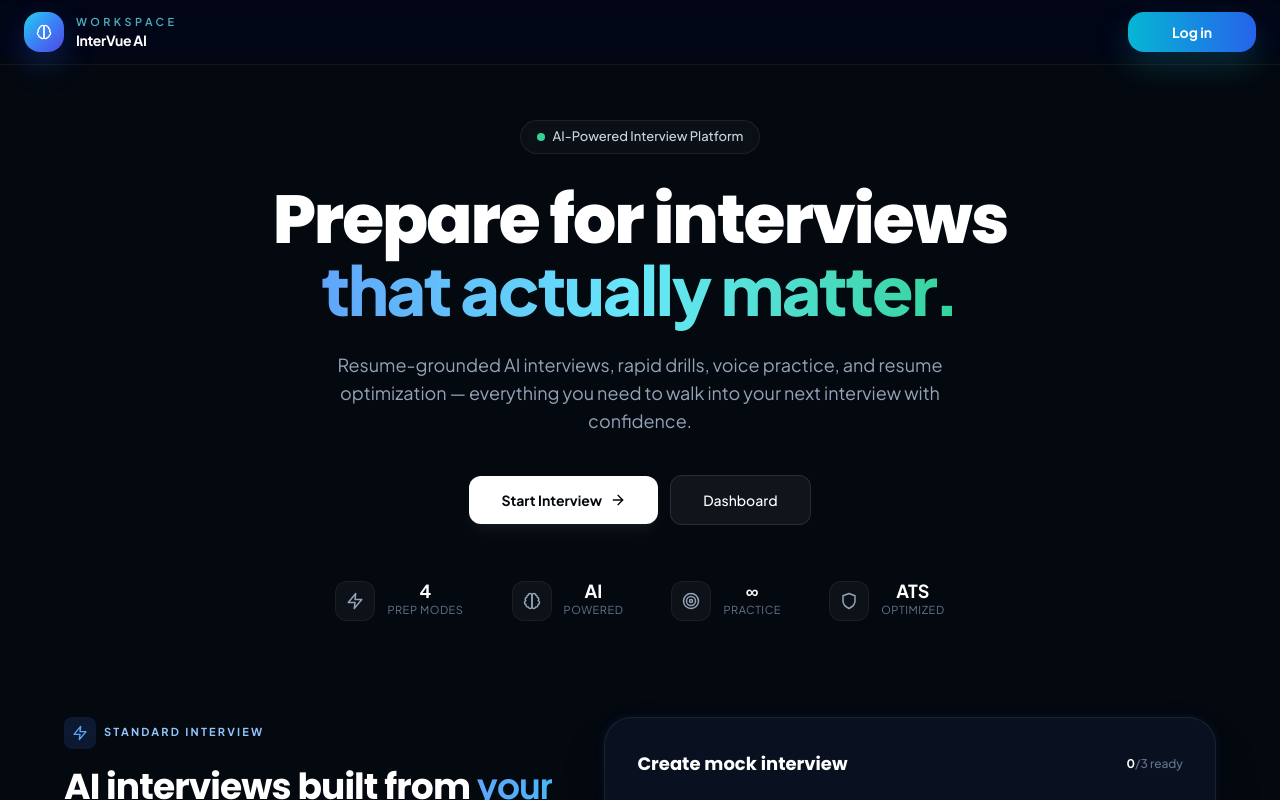
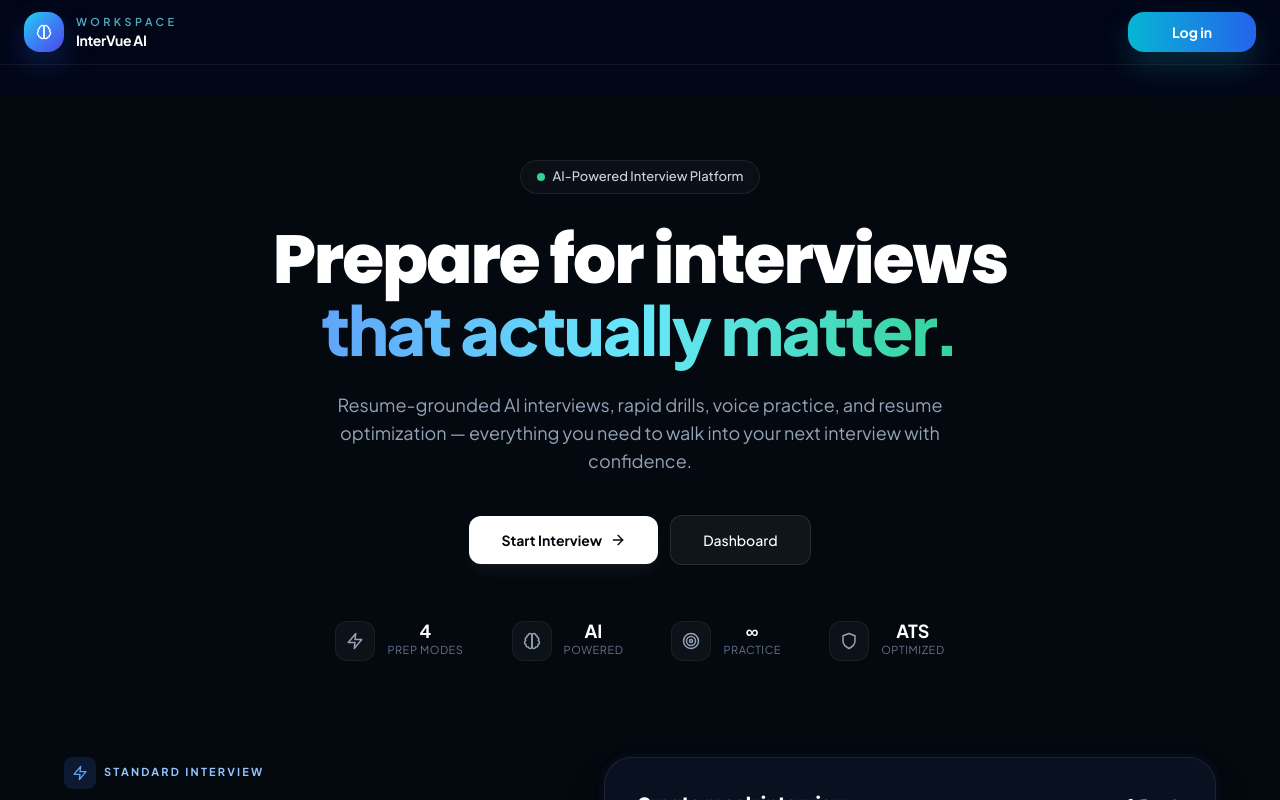
Before and after one commit to Faisaldarjee/InterVue-AI, a React (Create React App) app in the folder frontend/: page / in a window 1280 px wide. Shown: the top 800 px of the page. Built offline with nearby package versions, Linux system fonts and the light colour scheme; no server answers.

Commit message:
Fix navbar spacing to prevent page content overlap

```diff
--- a/frontend/src/App.js
+++ b/frontend/src/App.js
@@ -173,7 +173,7 @@ export default function App() {
         onOpenAuth={() => openAuthModal('Welcome to InterVue AI')}
       />
 
-      <div className="pt-14">
+      <div className="pt-24">
         <AnimatePresence mode="wait">
           {page === 'landing' && (
             <motion.div key="landing" variants={pageVariants} initial="initial" animate="animate" exit="exit">
@@ -198,7 +198,7 @@ export default function App() {
           {page === 'resume-scorer' && (
             <motion.div key="resume-scorer" variants={pageVariants} initial="initial" animate="animate" exit="exit">
               <div className="min-h-screen bg-slate-950 relative">
-                <button onClick={handleBackToHome} className="absolute top-20 left-6 text-slate-400 hover:text-white flex items-center gap-2 z-40">Back</button>
+                <button onClick={handleBackToHome} className="absolute left-6 top-28 z-40 flex items-center gap-2 text-slate-400 hover:text-white">Back</button>
                 <ResumeUpload onAnalysisComplete={handleResumeAnalysisComplete} />
               </div>
             </motion.div>
--- a/frontend/src/ResumeBuilder.jsx
+++ b/frontend/src/ResumeBuilder.jsx
@@ -367,7 +367,7 @@ export default function ResumeBuilder({ onBack }) {
                             </div>
                         </div>
                     )}
-                    <div style={{ position: showPreview ? 'relative' : 'sticky', top: 76 }}>
+                    <div style={{ position: showPreview ? 'relative' : 'sticky', top: 112 }}>
                         <div style={{ background: 'rgba(255,255,255,.03)', border: '1px solid rgba(255,255,255,.07)', borderRadius: 18, padding: '18px' }}>
                             <div style={{ display: 'flex', alignItems: 'center', justifyContent: 'space-between', marginBottom: 14 }}><span style={{ color: '#e2e8f0', fontWeight: 700, fontSize: 13 }}><Eye size={14} color="#10b981" style={{ verticalAlign: 'middle', marginRight: 6 }}/>Live Preview</span><span style={{ fontSize: 11, color: 'rgba(148,163,184,.4)' }}>{TEMPLATES[template]?.name}</span></div>
                             <div style={{ borderRadius: 10, overflow: 'auto', maxHeight: showPreview ? 'none' : 'calc(100vh - 180px)', background: '#e5e7eb' }} className="preview-shadow">
```
